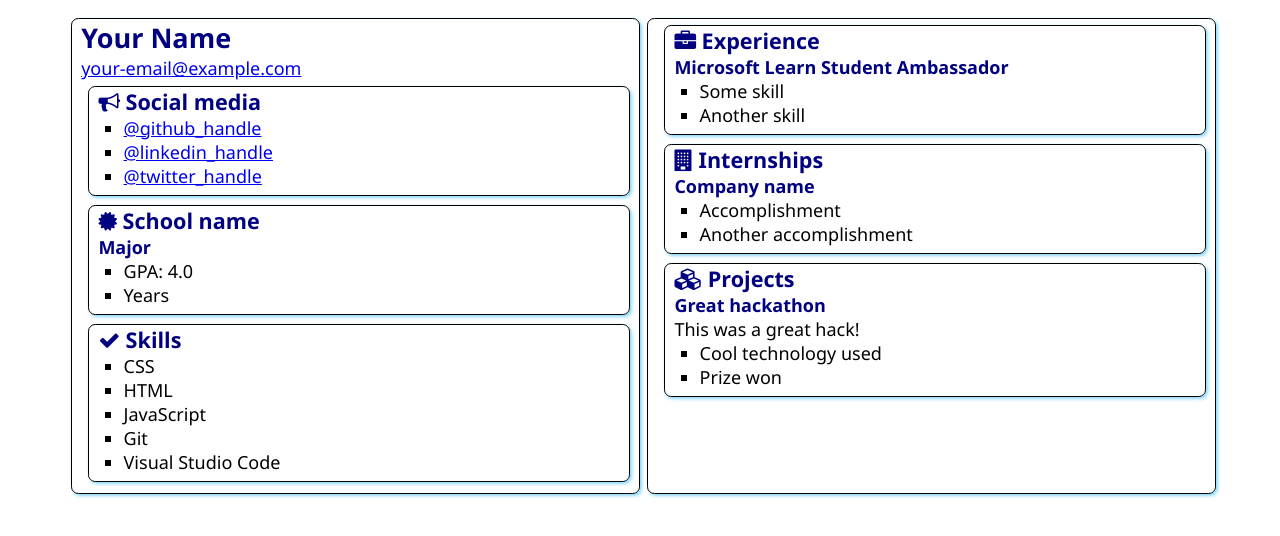
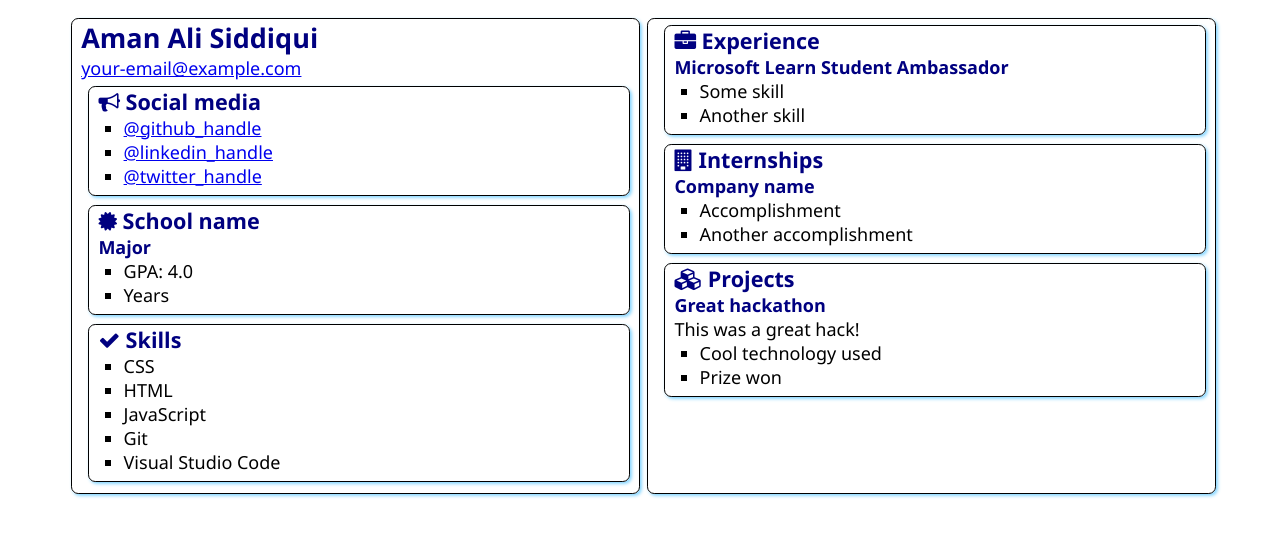
Before and after one commit to a-ma-n/SATechnicalOnboarding, a plain HTML site: page src/index.html in a window 1280 px wide. Drawn offline with Linux system fonts and the light colour scheme.

Commit message:
made changes

```diff
--- a/src/index.html
+++ b/src/index.html
@@ -12,7 +12,7 @@
 <body>
     <main>
         <article class="box">
-            <h1>Your Name</h1>
+            <h1>Aman Ali Siddiqui</h1>
             <div><a href="mailto:your.email@example.com">your-email@example.com</a></div>
 
             <section class="box">
```
